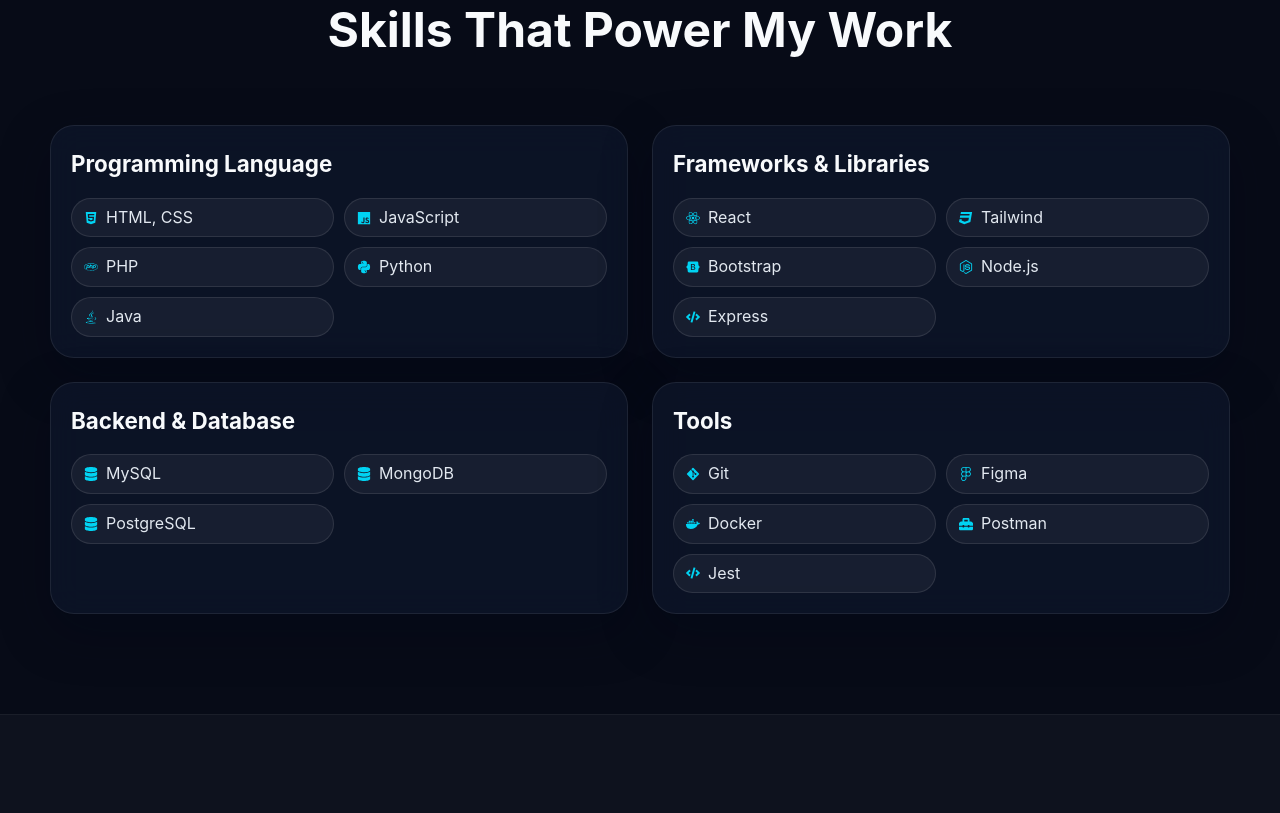
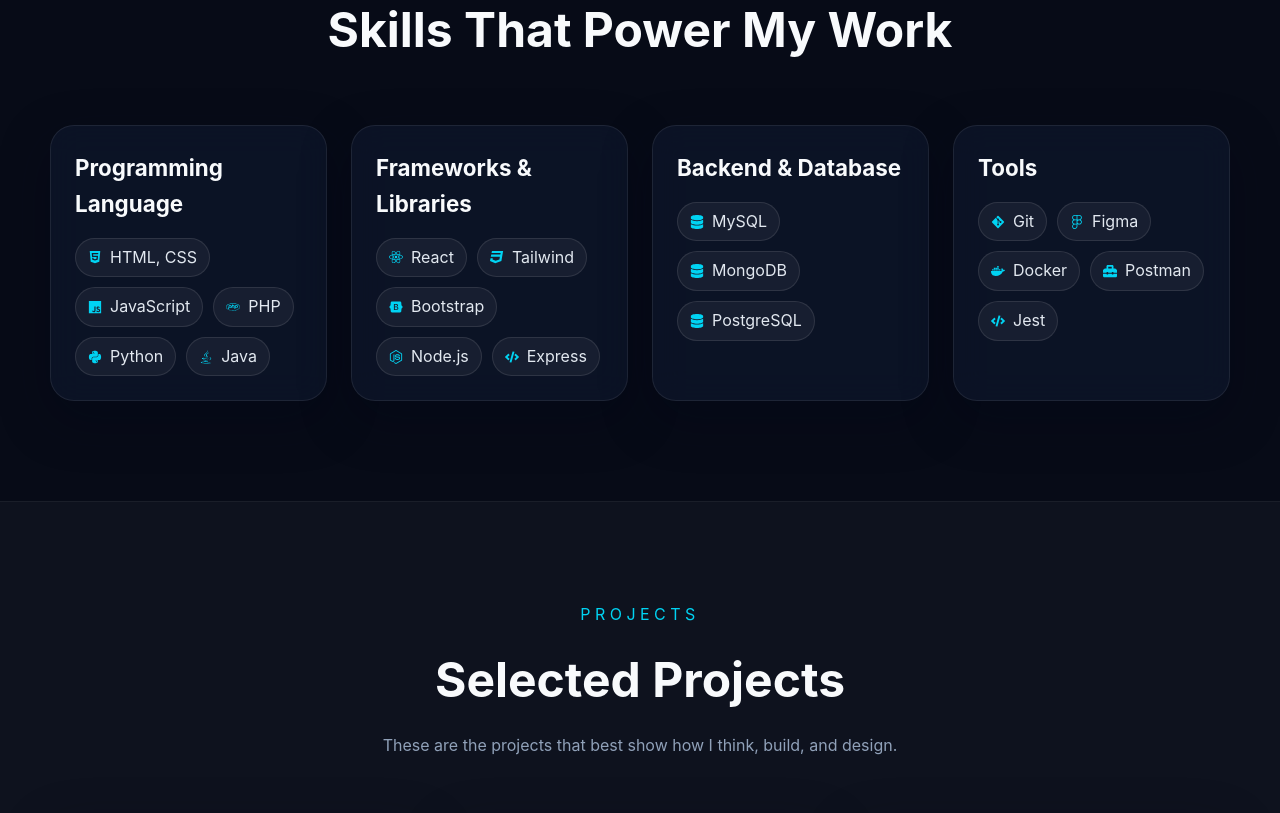
Before and after one commit to justyamzal/portfolio_tw, a React (Vite) app: page / in a window 1280 px wide. Shown: the part 1760-2573 px from the top of the page. Built offline with nearby package versions, Linux system fonts and the light colour scheme; grey boxes are pictures that could not be loaded; a web font is replaced by a local one.

Commit message:
fixing the skill cards

```diff
--- a/src/components/Skills.jsx
+++ b/src/components/Skills.jsx
@@ -35,13 +35,13 @@
       ref={ref}
       className={[
         "reveal border border-white/8 bg-slate-900/72 backdrop-blur-[16px]",
-        "rounded-[24px] shadow-[0_18px_50px_rgba(2,6,23,0.35)] p-5",
+        "rounded-[24px] shadow-[0_18px_50px_rgba(2,6,23,0.35)] p-6",
         "transition-all duration-300 hover:-translate-y-2",
         "hover:border-violet-500/26 hover:shadow-[0_18px_45px_rgba(124,58,237,0.12)]",
       ].join(" ")}
     >
       <h3 className="text-[1.4rem] font-bold mb-4">{title}</h3>
-      <div className="grid grid-cols-2 gap-2.5">
+      <div className="flex flex-wrap gap-2.5">
         {tags.map((tag, index) => {
           const icon = skillIcons[tag.icon] || <Circle size={12} className="text-cyan-400" />;
           return (
@@ -71,7 +71,7 @@
           <h2 className="mt-3.5 text-[clamp(2rem,4vw,3rem)] font-bold">Skills That Power My Work</h2>
         </div>
 
-        <div className="grid grid-cols-1 sm:grid-cols-2 lg:grid-cols-2 gap-6">
+        <div className="grid grid-cols-1 sm:grid-cols-2 lg:grid-cols-4 gap-6">
           {skillsData.map((skill) => (
             <SkillCard key={skill.title} {...skill} />
           ))}
```
